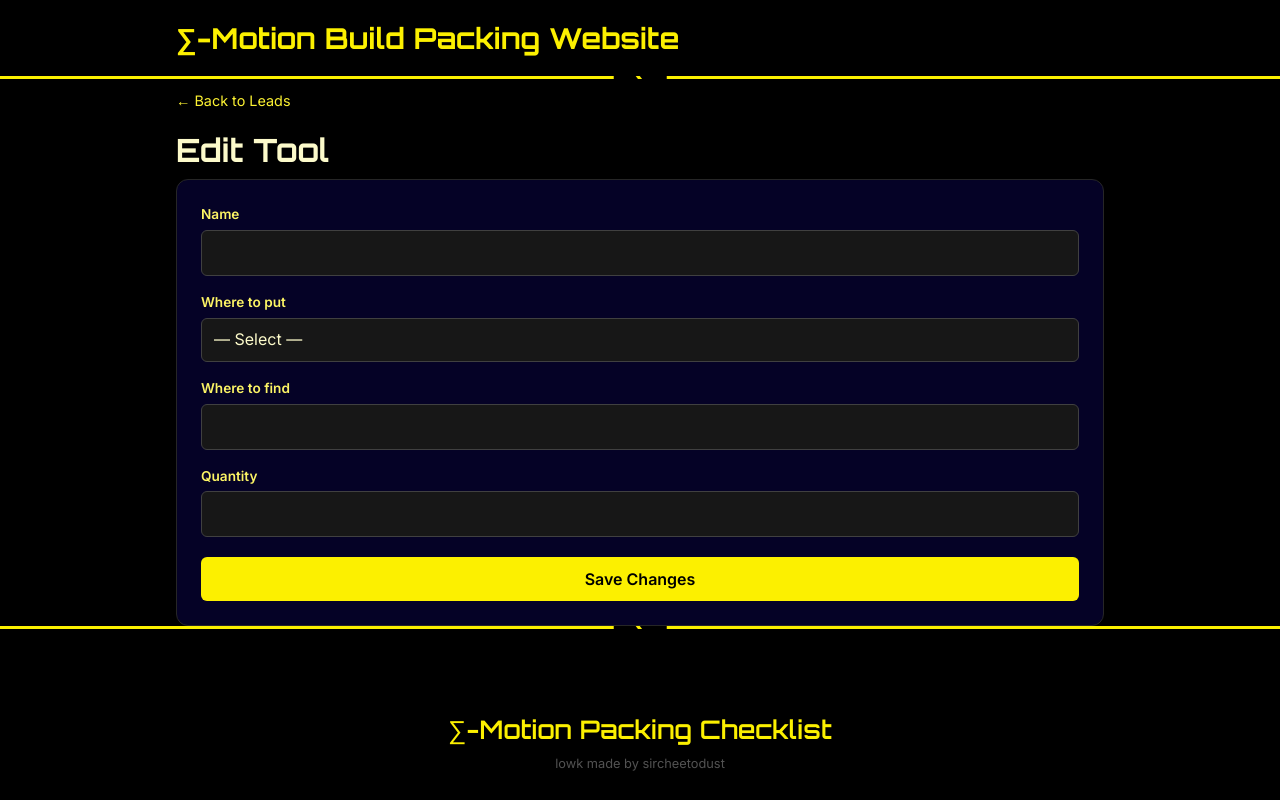
After one commit to thecheetoman/packinglist, a Flask app: template templates/leads_edit.html in a window 1280 px wide. The commit adds this page. Run offline with Flask 3, Linux system fonts and the light colour scheme; the template is opened without the code that fills it, so the values that code supplies are empty.

Commit message:
edit things and some css improvements

```diff
--- a/app.py
+++ b/app.py
@@ -298,6 +298,50 @@ def leads_export_tools():
     return response
 
 
+def _find_item(item_id, kind):
+    Model = Part if kind == 'part' else Item
+    item = Model.query.get_or_404(item_id)
+    return item
+
+
+@app.route('/leads/tools/<int:item_id>/edit', methods=['GET', 'POST'])
+@app.route('/leads/parts/<int:item_id>/edit', methods=['GET', 'POST'])
+@admin_required
+def leads_edit(item_id):
+    kind = 'part' if request.path.startswith('/leads/parts/') else 'tool'
+    item = _find_item(item_id, kind)
+    if request.method == 'POST':
+        tool = request.form.get('tool')
+        location = request.form.get('location')
+        where_to_find = request.form.get('where_to_find')
+        quantity = request.form.get('quantity')
+        if not tool:
+            flash('Name is required', 'error')
+            return render_template('leads_edit.html', item=item, kind=kind, locations=LOCATIONS)
+        item.tool = tool
+        item.location = location
+        item.where_to_find = where_to_find
+        item.quantity = quantity
+        db.session.commit()
+        bump_updated()
+        flash('Item updated', 'success')
+        return redirect(url_for('leads'))
+    return render_template('leads_edit.html', item=item, kind=kind, locations=LOCATIONS)
+
+
+@app.route('/leads/tools/<int:item_id>/delete', methods=['POST'])
+@app.route('/leads/parts/<int:item_id>/delete', methods=['POST'])
+@admin_required
+def leads_delete(item_id):
+    kind = 'part' if request.path.startswith('/leads/parts/') else 'tool'
+    item = _find_item(item_id, kind)
+    db.session.delete(item)
+    db.session.commit()
+    bump_updated()
+    flash('Item removed', 'success')
+    return redirect(url_for('leads'))
+
+
 @app.route('/leads/uncheck-parts', methods=['POST'])
 @admin_required
 def leads_uncheck_parts():
--- a/static/css/style.css
+++ b/static/css/style.css
@@ -662,7 +662,7 @@ button:active, .btn:active { transform: scale(0.97); }
   padding: 12px 14px;
   border-radius: var(--radius-sm);
   font-size: 0.8rem;
-  color: var(--neutral-600);
+  color: #e6e6e6;
   transition: var(--transition);
   line-height: 1.5;
   word-break: break-word;
@@ -674,6 +674,7 @@ button:active, .btn:active { transform: scale(0.97); }
 
 .lead-list li a { color: var(--yellow-400); font-weight: 600; }
 .lead-list li a:hover { opacity: 0.5; }
+.lead-list li a.btn-yellow { color: #000; }
 .lead-list li strong { color: var(--yellow-500); }
 
 .footer {
--- /dev/null
+++ b/templates/leads_edit.html
@@ -0,0 +1,37 @@
+{% extends 'base.html' %}
+{% block content %}
+<a href="/leads" class="back-link">&larr; Back to Leads</a>
+
+<div class="admin-page">
+  <h2>Edit {% if kind == 'part' %}Screw / Part{% else %}Tool{% endif %}</h2>
+
+  <div class="admin-card">
+    <form method="post">
+      <div class="form-group">
+        <label>Name</label>
+        <input class="form-input" name="tool" value="{{ item.tool }}" required>
+      </div>
+      <div class="form-group">
+        <label>Where to put</label>
+        <select class="form-select" name="location">
+          <option value="">— Select —</option>
+          {% for loc in locations %}
+            <option value="{{ loc }}" {% if item.location == loc %}selected{% endif %}>{{ loc }}</option>
+          {% endfor %}
+        </select>
+      </div>
+      <div class="form-group">
+        <label>Where to find</label>
+        <input class="form-input" name="where_to_find" value="{{ item.where_to_find or '' }}">
+      </div>
+      <div class="form-group">
+        <label>Quantity</label>
+        <input class="form-input" name="quantity" value="{{ item.quantity or '' }}">
+      </div>
+      <div class="form-actions">
+        <button type="submit" class="btn btn-yellow">Save Changes</button>
+      </div>
+    </form>
+  </div>
+</div>
+{% endblock %}
```
Also changed, not shown: templates/leads.html (+21 -5 lines).
